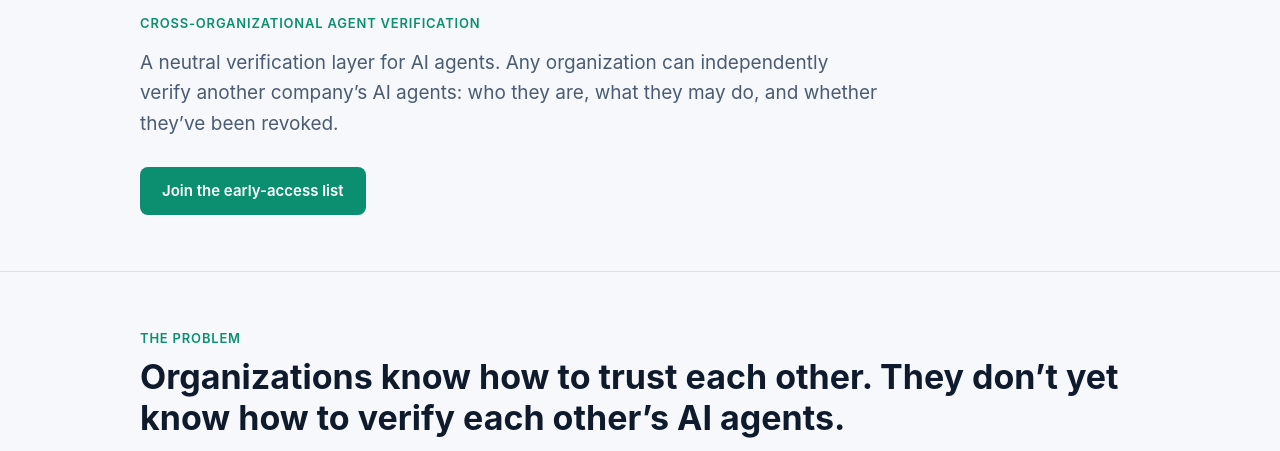
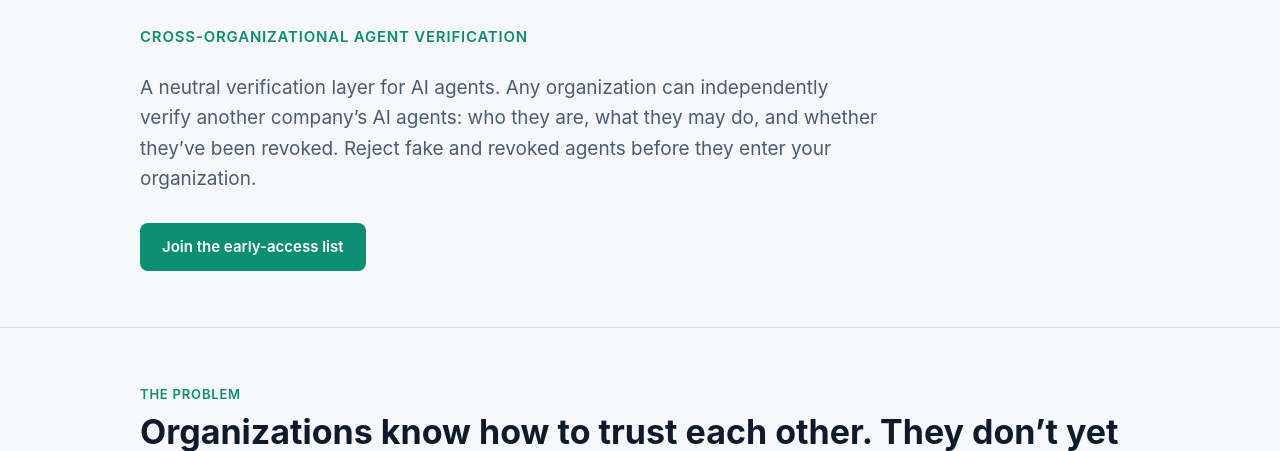
Before and after one commit to eilam10/meashra-site, a plain HTML site: page index.html in a window 1280 px wide. Shown: the part 306-757 px from the top of the page. Drawn offline with Linux system fonts and the light colour scheme.

Commit message:
Hero: add reject line, adjust eyebrow spacing and size

```diff
--- a/index.html
+++ b/index.html
@@ -64,8 +64,8 @@ footer a{color:var(--mute)}
   <div class="hero">
     <span class="badge">Early access · Live on testnet</span>
     <h1>Who vouches for this AI agent?</h1>
-    <p class="eyebrow" style="margin:0 0 14px">Cross-Organizational Agent Verification</p>
-    <p class="lead">A neutral verification layer for AI agents. Any organization can independently verify another company’s AI agents: who they are, what they may do, and whether they’ve been revoked.</p>
+    <p class="eyebrow" style="margin:30px 0 24px;font-size:15px">Cross-Organizational Agent Verification</p>
+    <p class="lead">A neutral verification layer for AI agents. Any organization can independently verify another company’s AI agents: who they are, what they may do, and whether they’ve been revoked. Reject fake and revoked agents before they enter your organization.</p>
     <div class="btns">
       <a class="btn p" href="mailto:eilam@meashra.com?subject=Meashra%20early%20access&body=Name%3A%0D%0AOrganization%3A%0D%0ARole%3A%0D%0A%0D%0AWe%20would%20want%20early%20access%20to%20Meashra%27s%20cross-organizational%20agent%20verification.">Join the early-access list</a>
       </div>
```
